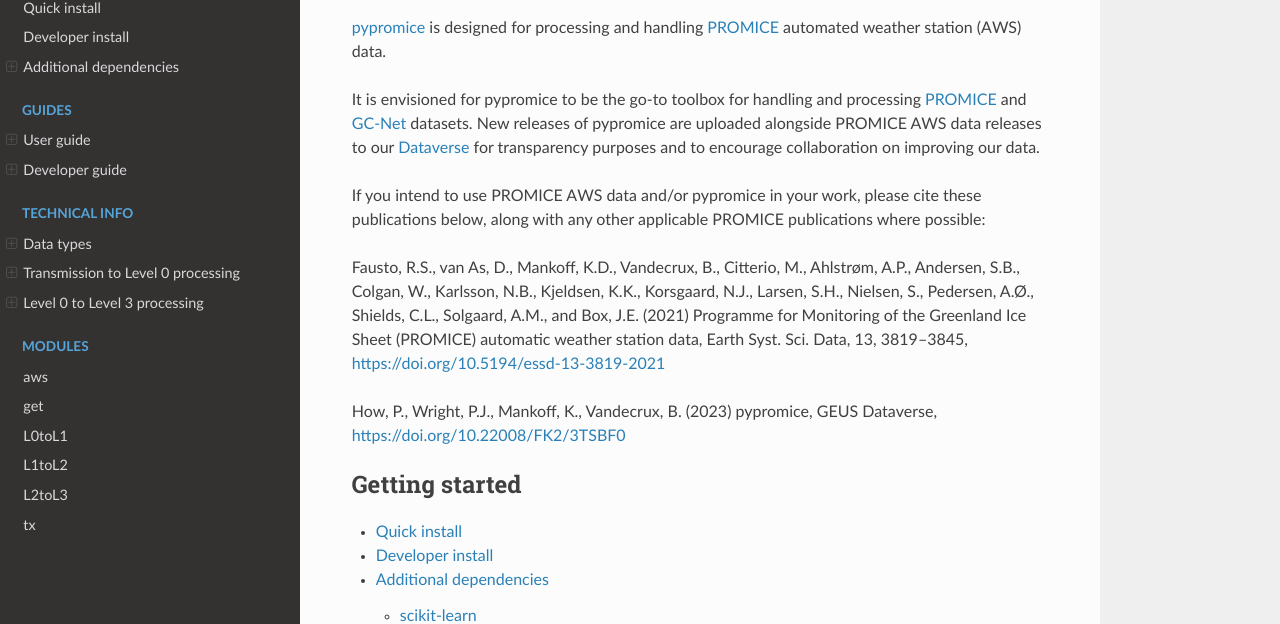
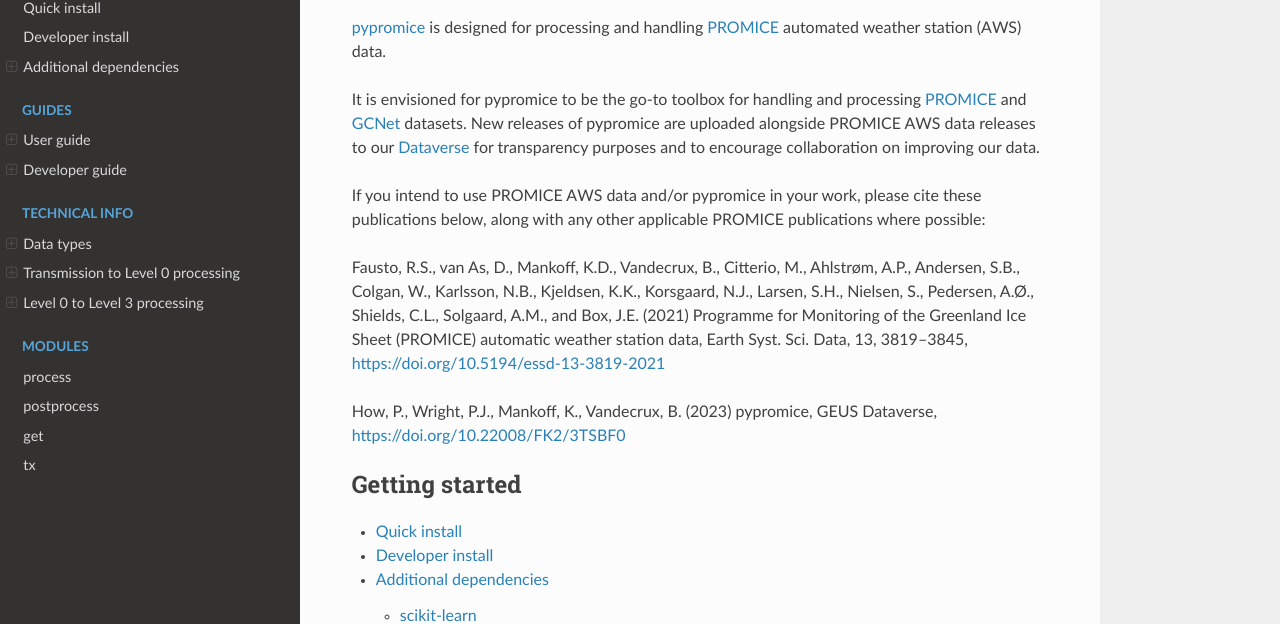
Before and after one commit to GEUS-Glaciology-and-Climate/pypromice, a Sphinx documentation site: the page built from docs/index.rst, in a window 1280 px wide and 1400 px high. Shown: the part 144-768 px from the top of the window. Built offline with Sphinx 7.4.7 and the Read the Docs theme 2.0.0, drawn with Linux system fonts in a browser that asks for light colours; some of the changed text lies outside the part shown.

Commit message:
New modules updated in docs

```diff
--- a/docs/index.rst
+++ b/docs/index.rst
@@ -3,7 +3,7 @@
 
 pypromice_ is designed for processing and handling PROMICE_ automated weather station (AWS) data.
 
-It is envisioned for pypromice to be the go-to toolbox for handling and processing PROMICE_ and GC-Net_ datasets. New releases of pypromice are uploaded alongside PROMICE AWS data releases to our Dataverse_ for transparency purposes and to encourage collaboration on improving our data.
+It is envisioned for pypromice to be the go-to toolbox for handling and processing PROMICE_ and GCNet_ datasets. New releases of pypromice are uploaded alongside PROMICE AWS data releases to our Dataverse_ for transparency purposes and to encourage collaboration on improving our data.
 
 If you intend to use PROMICE AWS data and/or pypromice in your work, please cite these publications below, along with any other applicable PROMICE publications where possible:
 
@@ -13,7 +13,7 @@
 
 .. _pypromice: https://github.com/GEUS-Glaciology-and-Climate/pypromice
 .. _PROMICE: https://promice.dk
-.. _GC-Net: http://cires1.colorado.edu/steffen/gcnet/
+.. _GCNet: http://cires1.colorado.edu/steffen/gcnet/
 .. _Dataverse: https://dataverse.geus.dk/dataverse/PROMICE
 
 .. toctree::
--- a/docs/modules.rst
+++ b/docs/modules.rst
@@ -1,7 +1,15 @@
-aws
-===
+process
+=======
 
-.. automodule:: aws
+.. automodule:: process
+   :members:
+   :undoc-members:
+   :show-inheritance:
+
+postprocess
+===========
+
+.. automodule:: postprocess
    :members:
    :undoc-members:
    :show-inheritance:
@@ -14,30 +22,6 @@
    :undoc-members:
    :show-inheritance:
 
-L0toL1
-======
-
-.. automodule:: L0toL1
-   :members:
-   :undoc-members:
-   :show-inheritance:
-
-L1toL2
-======
-
-.. automodule:: L1toL2
-   :members:
-   :undoc-members:
-   :show-inheritance:
-
-L2toL3
-======
-
-.. automodule:: L2toL3
-   :members:
-   :undoc-members:
-   :show-inheritance:
-
 tx
 ==
 
```
